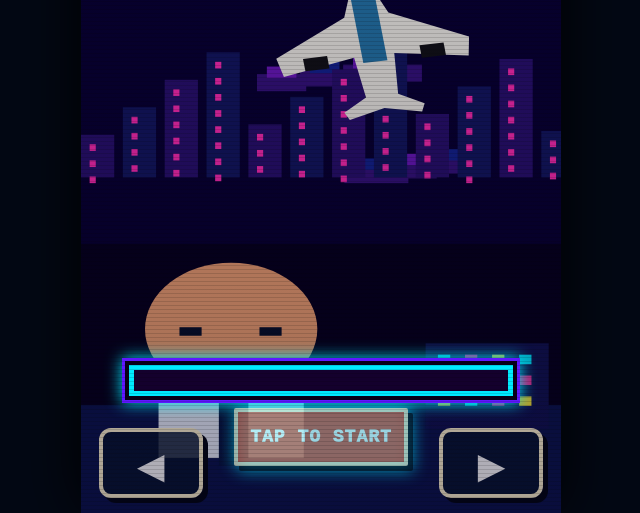
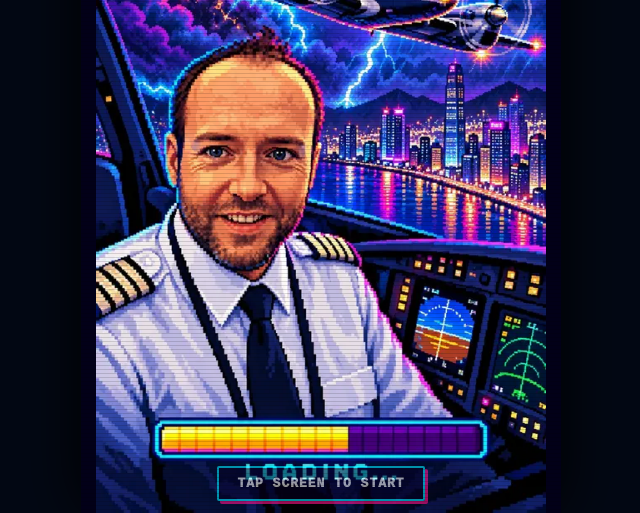
Before and after one commit to RedCosmos123/king-air-kev, a plain HTML site: page index.html in a window 1280 px wide. Shown: the part 287-800 px from the top of the page, without its empty margins (319-959 px from the left). Drawn offline with Linux system fonts and the light colour scheme.

Commit message:
Use exact supplied artwork for loading screen

```diff
--- a/index.html
+++ b/index.html
@@ -17,9 +17,9 @@ button{appearance:none;border:4px solid #fff4ce;border-radius:2px;background:#16
 #controls{position:absolute;z-index:4;left:0;right:0;bottom:0;padding:0 18px calc(15px + env(safe-area-inset-bottom));display:flex;justify-content:space-between;pointer-events:none}.ctrl{pointer-events:auto;width:104px;height:70px;border-radius:12px;background:#07162dcf;font-size:33px;user-select:none}
 .small{font-size:12px;color:#00eaff;margin-top:14px}.resultTitle{font-size:34px;color:var(--gold);text-shadow:3px 3px #ff167d,6px 6px #000;margin:8px}.scoreBig{font-size:24px;margin:10px}.flash{animation:flash .18s steps(2) 5}@keyframes flash{50%{opacity:.1}}
 .shell:after{content:"";position:absolute;inset:0;z-index:20;pointer-events:none;background:repeating-linear-gradient(0deg,#0000 0 3px,#0004 4px);mix-blend-mode:multiply}
-#boot{background:linear-gradient(#03002b22,#05001c55);justify-content:space-between;padding-top:calc(38px + env(safe-area-inset-top))}
-#boot .logo{font-size:clamp(48px,14vw,72px);margin:8px 0 0}#boot .tag{font-size:clamp(26px,8vw,43px);font-style:italic;color:#ffe323;-webkit-text-stroke:1px #ff177d;text-shadow:4px 4px #78005f;transform:skew(-10deg);font-weight:1000}
-.loadWrap{width:88%;margin-bottom:calc(25px + env(safe-area-inset-bottom));filter:drop-shadow(0 0 8px #00eaff)}.loadFrame{height:31px;border:5px solid #00eaff;background:#14002d;box-shadow:0 0 0 4px #070018,0 0 0 7px #5e18ff;padding:3px}.loadFill{height:100%;width:0;background:repeating-linear-gradient(90deg,#ffe72b 0 24px,#ff791f 24px 28px);transition:width .08s linear}.tap{margin-top:12px;color:#fff;font-weight:1000;animation:blink .8s steps(2) infinite}@keyframes blink{50%{opacity:.2}}
+#boot{background:#020018 url("./assets/lightning-strikes-loading.webp") center/contain no-repeat;justify-content:flex-end;padding:0 0 calc(12px + env(safe-area-inset-bottom));cursor:pointer}#boot>div:first-child{display:none}
+#boot .logo,#boot .tag{display:none}
+.loadWrap{width:100%;display:flex;justify-content:center;margin:0}.loadFrame{display:none}.tap{margin:0;padding:8px 18px;border:2px solid #00eaff;background:#060025dd;color:#fff;font-size:13px;box-shadow:3px 3px #ff168b;font-weight:1000;animation:blink .8s steps(2) infinite}@keyframes blink{50%{opacity:.2}}
 .pixelKev{position:relative;width:102px;height:110px;background:#f3a36d;border:6px solid #070018;box-shadow:8px 8px #ff168b;margin:8px;clip-path:polygon(18% 8%,82% 8%,96% 30%,91% 74%,70% 100%,30% 100%,9% 74%,4% 30%)}.pixelKev:before{content:"";position:absolute;left:15px;right:15px;top:43px;height:12px;border-left:13px solid #07142e;border-right:13px solid #07142e;box-shadow:0 31px 0 7px #69352b}.pixelKev:after{content:"";position:absolute;left:37px;top:69px;width:21px;height:7px;background:#fff;box-shadow:0 12px #47221e}.pixelBadge{display:grid;place-items:center;width:106px;height:80px;background:#ff246d;border:5px solid #00eaff;box-shadow:7px 7px #080018;font-weight:1000;font-size:20px;color:#ffe12b}.miniSprite{width:94px;height:60px;margin:12px;background:linear-gradient(155deg,transparent 35%,#f7f2df 36% 60%,transparent 61%);filter:drop-shadow(6px 5px #ff168b) drop-shadow(-4px -2px #00eaff)}
 </style>
 </head>
@@ -27,7 +27,7 @@ button{appearance:none;border:4px solid #fff4ce;border-radius:2px;background:#16
 <canvas id="game" width="390" height="844"></canvas>
 <div id="hud" class="hidden"><div class="hudBox" id="levelHud">LEVEL 1</div><div class="hudBox"><span id="scoreHud">00000</span> <span class="hearts" id="heartsHud">♥♥♥</span></div></div>
 <div id="controls" class="hidden"><button class="ctrl" id="left" aria-label="Move left">◀</button><button class="ctrl" id="right" aria-label="Move right">▶</button></div>
-<section id="boot" class="screen"><div><div class="logo">KING AIR KEV</div><div class="tag">LIGHTNING STRIKES</div></div><div class="loadWrap"><div class="loadFrame"><div class="loadFill" id="loadFill"></div></div><button class="primary tap" id="bootButton">TAP TO START</button></div></section>\n<section id="menu" class="screen hidden"><div class="badge">16-BIT FLIGHT MAYHEM</div><div class="logo">KING AIR<span>KEV</span></div><div class="pixelKev" aria-label="Pixel art Kev"></div><p class="sub">Guide Kev's King Air through three increasingly ridiculous flights. Dodge everything. Try not to bend the aeroplane.</p><div class="buttons"><button class="primary" id="start">Start engines</button></div><div class="small">HEADPHONES ON · PORTRAIT MODE</div></section>
+<section id="boot" class="screen"><div><div class="logo">KING AIR KEV</div><div class="tag">LIGHTNING STRIKES</div></div><div class="loadWrap"><div class="loadFrame"><div class="loadFill" id="loadFill"></div></div><button class="primary tap" id="bootButton">TAP SCREEN TO START</button></div></section>\n<section id="menu" class="screen hidden"><div class="badge">16-BIT FLIGHT MAYHEM</div><div class="logo">KING AIR<span>KEV</span></div><div class="pixelKev" aria-label="Pixel art Kev"></div><p class="sub">Guide Kev's King Air through three increasingly ridiculous flights. Dodge everything. Try not to bend the aeroplane.</p><div class="buttons"><button class="primary" id="start">Start engines</button></div><div class="small">HEADPHONES ON · PORTRAIT MODE</div></section>
 <section id="difficulty" class="screen hidden"><div class="logo" style="font-size:46px">CHOOSE<span>DIFFICULTY</span></div><div class="buttons"><button class="easy" data-diff="easy">Easy · Training</button><button class="medium" data-diff="medium">Medium · Line Check</button><button class="hard" data-diff="hard">Hard · Kev Mode</button></div></section>
 <section id="brief" class="screen hidden"><div class="badge" id="briefBadge">LEVEL 1</div><div class="resultTitle" id="briefTitle">BIRD STRIKE ALLEY</div><div class="miniSprite" id="briefIcon"></div><p class="sub" id="briefText"></p><div class="buttons"><button class="primary" id="launch">Let's fly</button></div></section>
 <section id="result" class="screen hidden"><div class="pixelBadge" id="resultIcon">KEV</div><div class="resultTitle" id="resultTitle">AIRCRAFT BENT!</div><p class="sub" id="resultText"></p><div class="scoreBig" id="resultScore"></div><div class="buttons"><button class="primary" id="resultButton">Retry</button><button id="menuButton">Main menu</button></div></section>
@@ -51,7 +51,7 @@ addEventListener("resize",resize);resize();
 function tone(freq,dur,vol=.035,type="square"){if(!audio||audio.state!=="running")return;const o=audio.createOscillator(),g=audio.createGain(),t=audio.currentTime;o.type=type;o.frequency.setValueAtTime(freq,t);g.gain.setValueAtTime(vol,t);g.gain.exponentialRampToValueAtTime(.001,t+dur);o.connect(g).connect(audio.destination);o.start(t);o.stop(t+dur)}
 function startAudio(){if(audio){audio.resume();return}audio=new (window.AudioContext||window.webkitAudioContext)();let step=0;const lead=[330,392,494,659,494,392,330,247,294,370,494,587,494,370,294,220],bass=[82,82,110,110,73,73,98,98];musicTimer=setInterval(()=>{tone(lead[step%lead.length],.12,.035,"square");if(step%2===0)tone(bass[(step/2)%bass.length],.28,.028,"triangle");if(step%4===0)tone(55,.05,.05,"square");step++},145)}
 function sfx(type){if(!audio)return;const o=audio.createOscillator(),g=audio.createGain(),t=audio.currentTime;o.type=type==="hit"?"sawtooth":"square";o.frequency.setValueAtTime(type==="hit"?180:440,t);o.frequency.exponentialRampToValueAtTime(type==="hit"?55:880,t+.18);g.gain.setValueAtTime(.12,t);g.gain.exponentialRampToValueAtTime(.001,t+.2);o.connect(g).connect(audio.destination);o.start();o.stop(t+.21)}
-q("#bootButton").onclick=()=>{startAudio();q("#bootButton").classList.add("hidden");let p=0;const id=setInterval(()=>{p+=4+Math.random()*8;q("#loadFill").style.width=Math.min(100,p)+"%";if(p>=100){clearInterval(id);setTimeout(()=>{state="menu";show("#menu")},280)}},90)};
+q("#boot").onclick=()=>{if(state!=="boot")return;startAudio();q("#bootButton").textContent="LOADING...";setTimeout(()=>{state="menu";show("#menu")},1800)};
 q("#start").onclick=()=>{show("#difficulty")};
 document.querySelectorAll("[data-diff]").forEach(b=>b.onclick=()=>{difficulty=b.dataset.diff;score=0;level=0;brief()});
 function brief(){const l=levels[level];q("#briefBadge").textContent="LEVEL "+(level+1)+" OF 3";q("#briefTitle").textContent=l.name;q("#briefIcon").dataset.level=level;q("#briefText").textContent=l.text;show("#brief")}
```
